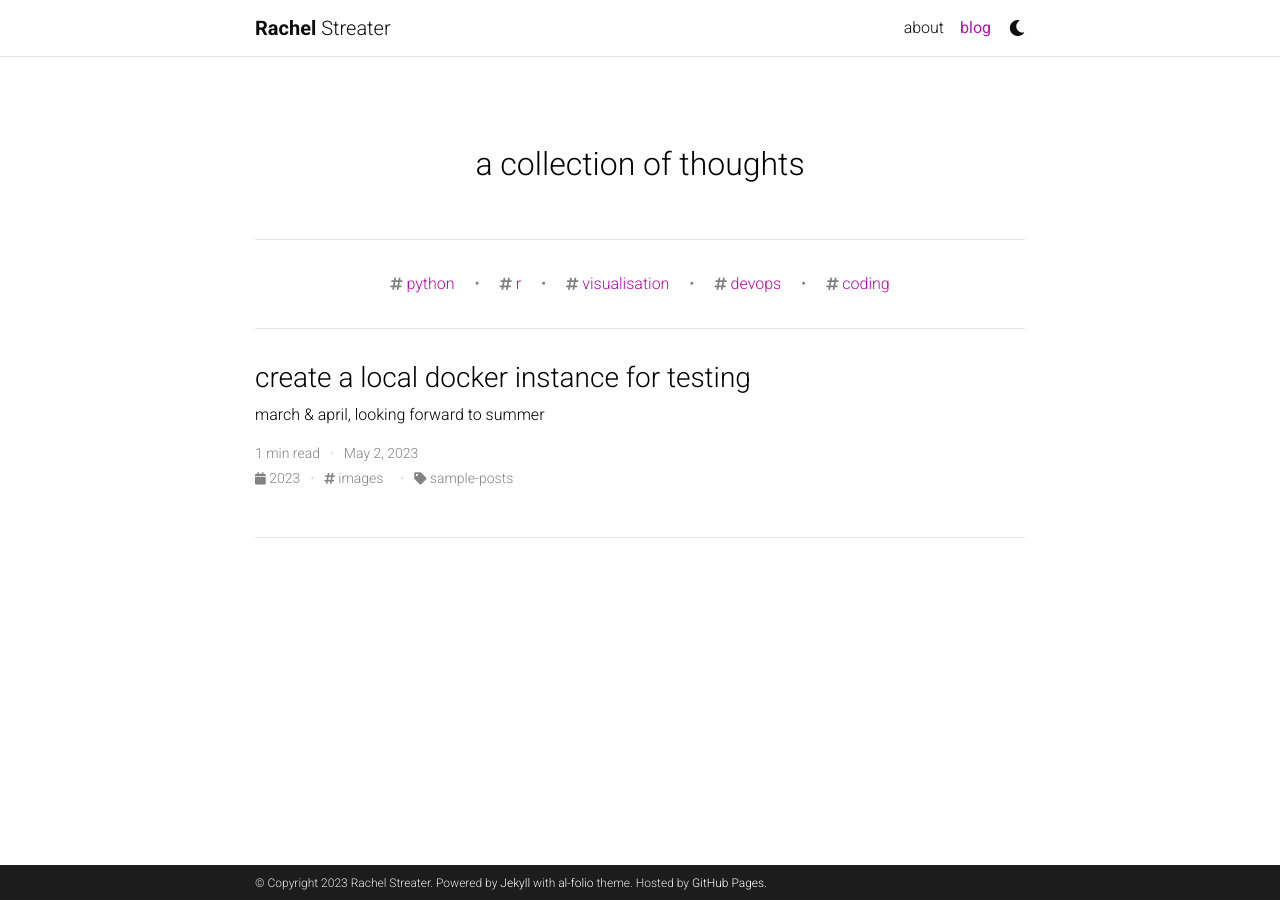
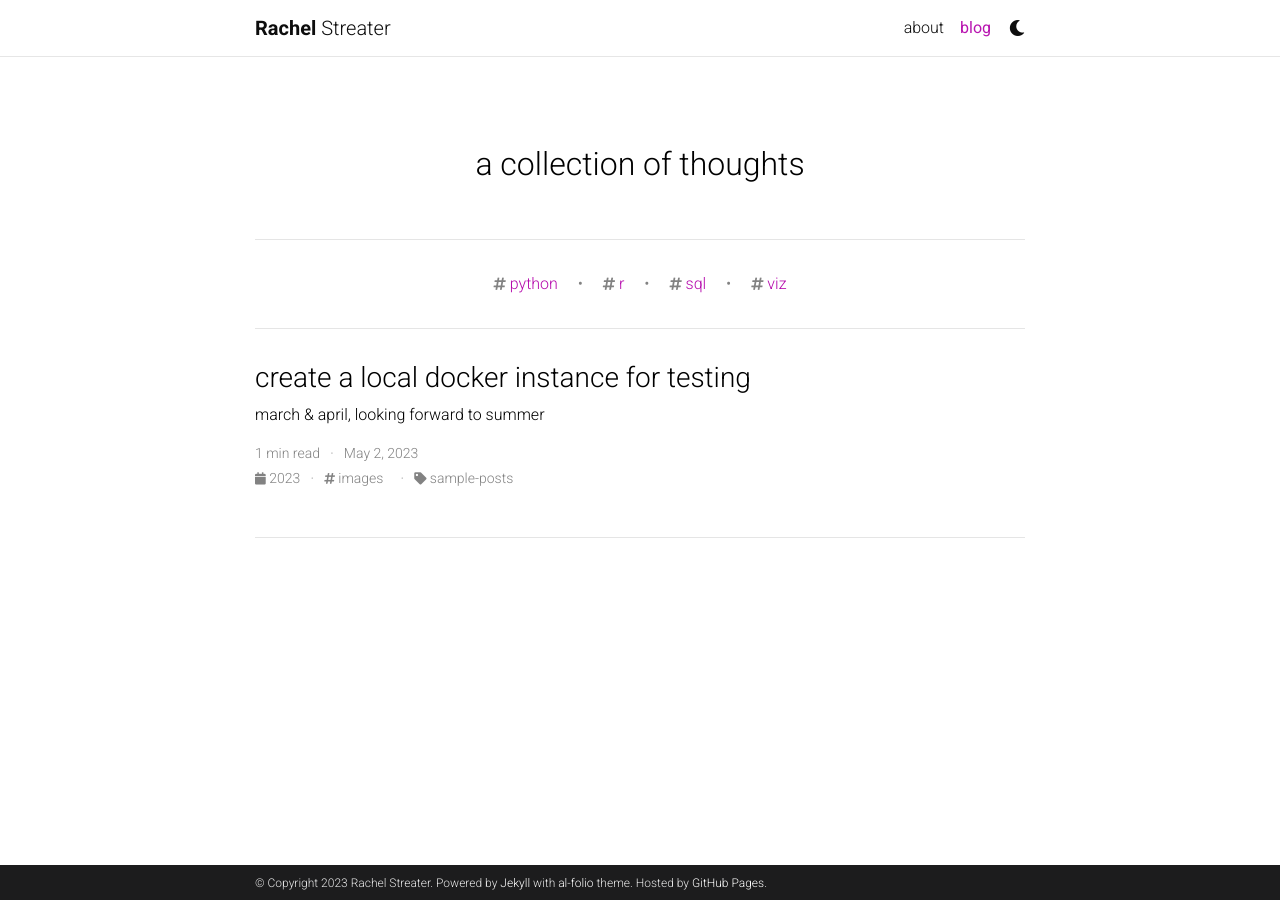
Before and after one commit to rachelstreater/rachelstreater.github.io, a Jekyll site: the page built from blog/index.html, in a window 1280 px wide. Built offline with Jekyll 4.4.1, drawn with Linux system fonts in a browser that asks for light colours; the list of posts is cut into pages by our own code; comment, search, counter and statistics services are not loaded; a style sheet for code colours, icons or effects is not loaded.

Commit message:
update config

```diff
--- a/_config.yml
+++ b/_config.yml
@@ -258,7 +258,7 @@ jekyll-archives:
     tag: '/blog/tag/:name/'
     category: '/blog/category/:name/'
 
-display_tags: ['python', 'r', 'visualisation', 'devops', 'coding'] # this tags will be dispalyed on the front page of your blog
+display_tags: ['python', 'r', 'sql', 'viz'] # this tags will be dispalyed on the front page of your blog
 
 # -----------------------------------------------------------------------------
 # Jekyll Scholar
```
